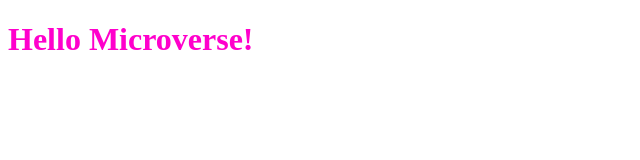
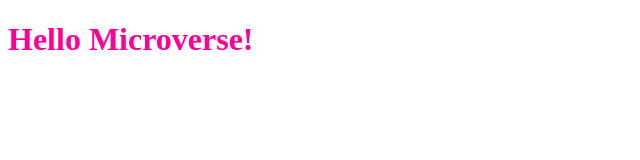
Before and after one commit to richie1988/HELLO, a website: page index.html in a window 1280 px wide. Shown: the whole page, without its empty margins (0-640 px from the left). Drawn offline with Linux system fonts and the light colour scheme.

Commit message:
chnaged the h1 tag color and fixed some errors

```diff
--- a/style.css
+++ b/style.css
@@ -1,6 +1,3 @@
 .hello {
-    color: rgb(255, 0, 204);
+    color: rgb(255, 0, 149);
 }
-
-*/ end of a line
-/*
```
